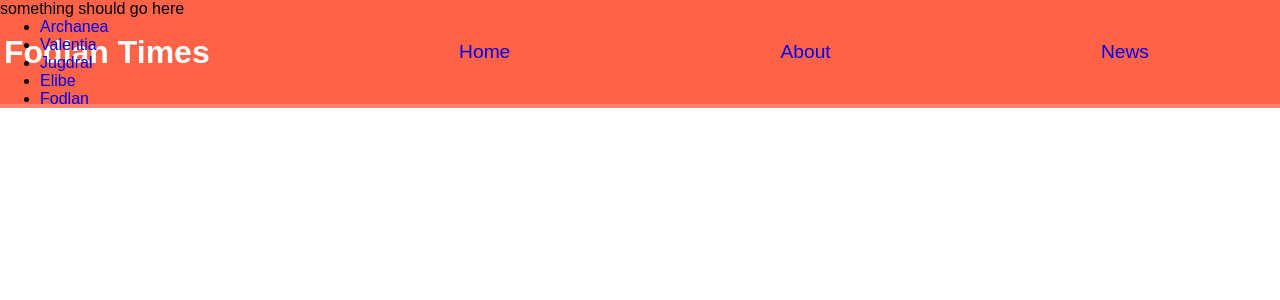
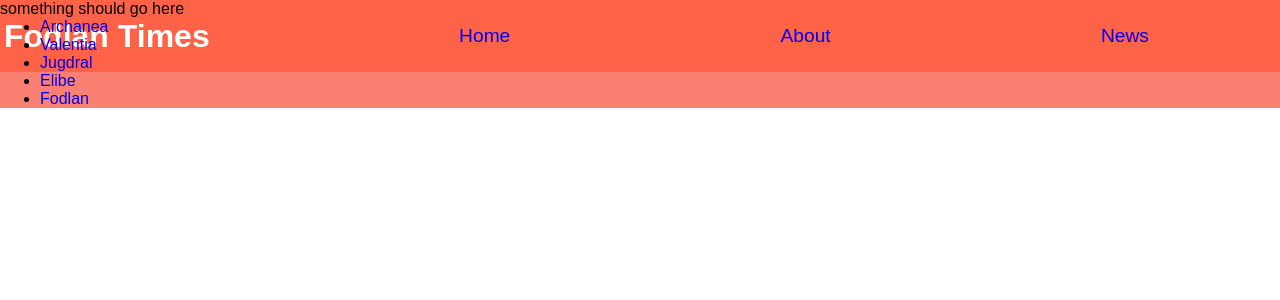
Before and after one commit to DrunkDemoman/DrunkDemoman.github.io, a PHP site: page / in a window 1280 px wide. Shown: the top 300 px of the page. Run offline with PHP 8.4, Linux system fonts and the light colour scheme.

Commit message:
updated stylesheet

```diff
--- a/Tugas2/style.css
+++ b/Tugas2/style.css
@@ -8,7 +8,7 @@ header
 {
     position: fixed;
     width: 100%;
-    height: 12%;
+    height: 4rem;
     background-color: tomato;
     padding-top: 4px;
     padding-left: 4px;
```
